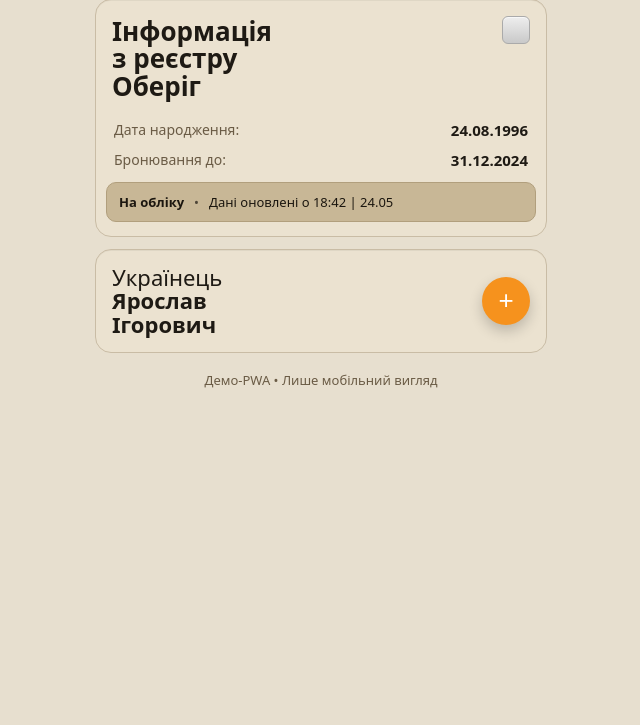
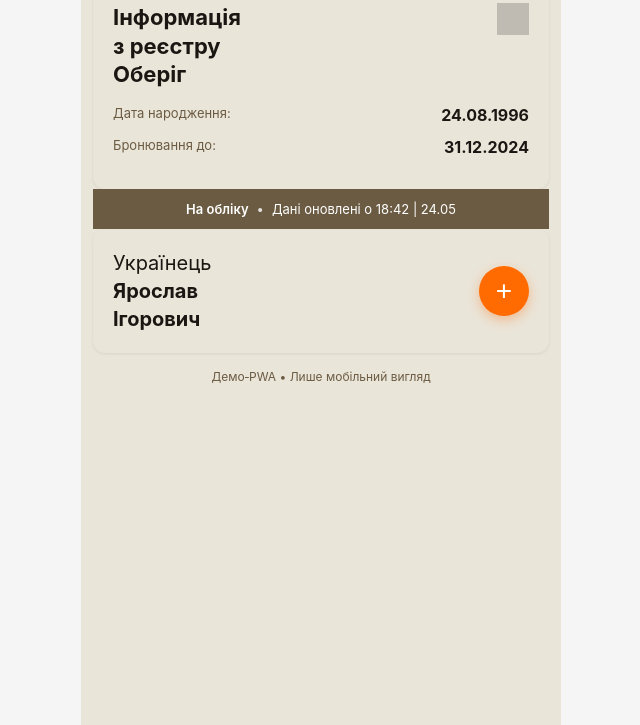
Before and after one commit to rubanwd/red-cup, a plain HTML site: page index.html in a window 1280 px wide. Shown: the part 75-800 px from the top of the page, without its empty margins (319-959 px from the left). Drawn offline with Linux system fonts and the light colour scheme.

Commit message:
fixed styles 2

```diff
--- a/index.html
+++ b/index.html
@@ -33,15 +33,15 @@
           <div class="k">Бронювання до:</div>
           <div class="v v-strong">31.12.2024</div>
         </div>
-
-        <div class="status-row">
-          <span class="pill">На обліку</span>
-          <span class="dot">•</span>
-          <span class="upd">Дані оновлені о 18:42 | 24.05</span>
-        </div>
       </section>
 
-      <section class="card person">
+      <section class="status-bar">
+        <span class="pill">На обліку</span>
+        <span class="dot">•</span>
+        <span class="upd">Дані оновлені о 18:42 | 24.05</span>
+      </section>
+
+      <section class="person-section">
         <div class="person-name">
           <div>Українець</div>
           <div><strong>Ярослав</strong></div>
--- a/styles.css
+++ b/styles.css
@@ -1,77 +1,100 @@
 /* Mobile-first look tuned to the screenshot */
 :root{
-  --bg:#e7dfcf;
-  --fg:#1e1a14;
-  --muted:#6a5b45;
-  --card:#ebe2d0;
-  --line:#c9bca5;
-  --accent:#f6921d;
-  --pill:#c8b796;
-  --pill-border:#b19f7d;
+  --bg:#EAE5D9;
+  --fg:#1a1612;
+  --muted:#6B5B42;
+  --card:#EAE5D9;
+  --status-bar:#6B5B42;
+  --line:#d4ccbb;
+  --accent:#ff6b00;
+  --white:#ffffff;
 }
 *{box-sizing:border-box}
 html,body{height:100%}
 body{
   margin:0;
-  background:var(--bg);
+  background:#f5f5f5;
   color:var(--fg);
-  font-family: system-ui, -apple-system, 'Segoe UI', Roboto, Inter, Arial, sans-serif;
+  font-family: -apple-system, BlinkMacSystemFont, 'Segoe UI', Roboto, 'Helvetica Neue', Arial, sans-serif;
   -webkit-font-smoothing: antialiased;
   text-rendering: optimizeLegibility;
 }
 
-.phone{min-height:100dvh;max-width:480px;margin:0 auto;padding:10px 14px 28px}
+.phone{min-height:100dvh;max-width:480px;margin:0 auto;padding:0;background:var(--bg)}
 
 .topbar{
   display:flex;align-items:center;justify-content:space-between;
-  padding:6px 2px 12px;
+  padding:12px 16px;
+  background:var(--bg);
 }
-.brand{font-weight:900;font-size:26px;letter-spacing:.2px}
+.brand{font-weight:700;font-size:22px;letter-spacing:0}
 .brand .plus{color:var(--accent)}
-.menu{width:44px;height:44px;border:none;background:transparent;padding:8px;border-radius:10px}
-.menu span{display:block;height:2px;background:var(--fg);border-radius:2px;margin:4px 0}
+.menu{width:24px;height:24px;border:none;background:transparent;padding:0;border-radius:0;cursor:pointer}
+.menu span{display:block;height:2px;background:var(--fg);border-radius:1px;margin:4px 0}
 
 .card{
   background:var(--card);
-  border:1px solid var(--line);
-  border-radius:16px;
-  padding:16px;
-  box-shadow: 0 1px 0 rgba(0,0,0,.05) inset;
+  border:none;
+  border-radius:12px;
+  padding:20px;
+  margin:8px 12px;
+  box-shadow: 0 1px 3px rgba(0,0,0,0.08);
 }
-.primary{margin-top:2px}
-.title-row{display:flex;gap:8px;align-items:flex-start}
-h1{font-size:26px;line-height:1.05;margin:2px 0 10px;font-weight:900}
-/* shield placeholder box (right) */
-.shield{margin-left:auto;width:28px;height:28px;border-radius:6px;
-  background:linear-gradient(180deg,#eee, #c9c9c9);
-  border:1px solid #aaa; box-shadow:inset 0 1px 0 rgba(255,255,255,.6);
+.primary{margin-bottom:0}
+.title-row{display:flex;gap:12px;align-items:flex-start;margin-bottom:16px}
+h1{font-size:22px;line-height:1.3;margin:0;font-weight:700;color:var(--fg)}
+.shield{margin-left:auto;width:32px;height:32px;
+  background:#5a5a5a;
+  opacity:0.3;
 }
 
-.kv{display:grid;grid-template-columns: 1fr auto;gap:6px 18px;margin:10px 2px}
-.k{color:var(--muted);font-size:14px}
-.v{font-size:15px;min-width:120px;text-align:right}
-.v-strong{font-weight:800}
+.kv{display:grid;grid-template-columns: 1fr auto;gap:4px 24px;margin:12px 0}
+.k{color:var(--muted);font-size:13px;font-weight:400}
+.v{font-size:16px;min-width:120px;text-align:right;font-weight:700}
+.v-strong{font-weight:700}
 
-.status-row{
-  display:flex;align-items:center;gap:10px;
-  background:var(--pill);
-  color:#1b160f;
-  border:1px solid var(--pill-border);
-  border-radius:10px;
-  margin:12px -6px -2px;
-  padding:10px 12px;
+.status-bar{
+  display:flex;align-items:center;justify-content:center;gap:8px;
+  background:var(--status-bar);
+  color:var(--white);
+  padding:12px 16px;
   font-size:13px;
+  margin:0 12px;
 }
-.pill{font-weight:800}
-.dot{opacity:.7}
+.pill{font-weight:600}
+.dot{opacity:0.8}
+.upd{font-weight:400}
 
-.person{margin-top:12px;display:flex;align-items:center;justify-content:space-between}
-.person-name{font-size:22px;line-height:1.06}
+.person-section{
+  background:var(--card);
+  display:flex;
+  align-items:center;
+  justify-content:space-between;
+  padding:20px;
+  margin:0 12px 16px;
+  border-radius:12px;
+  box-shadow: 0 1px 3px rgba(0,0,0,0.08);
+}
+.person-name{
+  font-size:20px;
+  line-height:1.4;
+  font-weight:400;
+}
+.person-name strong{font-weight:700}
 .fab{
-  width:48px;height:48px;border-radius:50%;
-  background:var(--accent);color:white;border:none;font-size:26px;
-  display:flex;align-items:center;justify-content:center;
-  box-shadow:0 6px 14px rgba(0,0,0,.2);
+  width:50px;
+  height:50px;
+  border-radius:50%;
+  background:var(--accent);
+  color:white;
+  border:none;
+  font-size:28px;
+  font-weight:300;
+  display:flex;
+  align-items:center;
+  justify-content:center;
+  box-shadow:0 4px 12px rgba(255,107,0,0.35);
+  cursor:pointer;
 }
 
-.safe{text-align:center;margin:18px 0 0;color:var(--muted);font-size:13px}
+.safe{text-align:center;margin:16px 0 24px;color:var(--muted);font-size:12px;padding:0 16px}
--- a/sw.js
+++ b/sw.js
@@ -1,5 +1,5 @@
 // Very small offline-first service worker
-const CACHE = 'reserv-plus-v1';
+const CACHE = 'reserv-plus-v3';
 const ASSETS = [
   './',
   './index.html',
```
